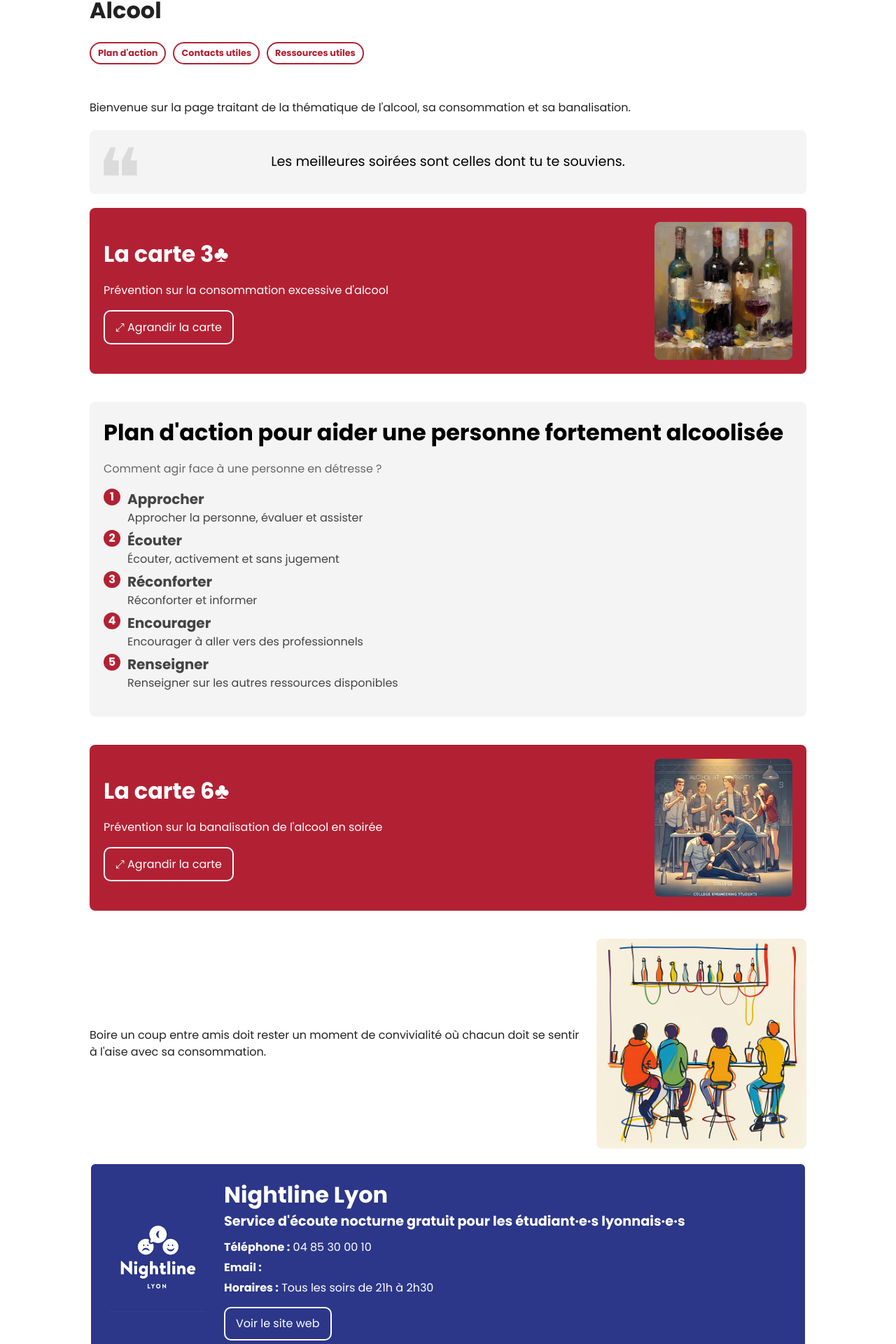
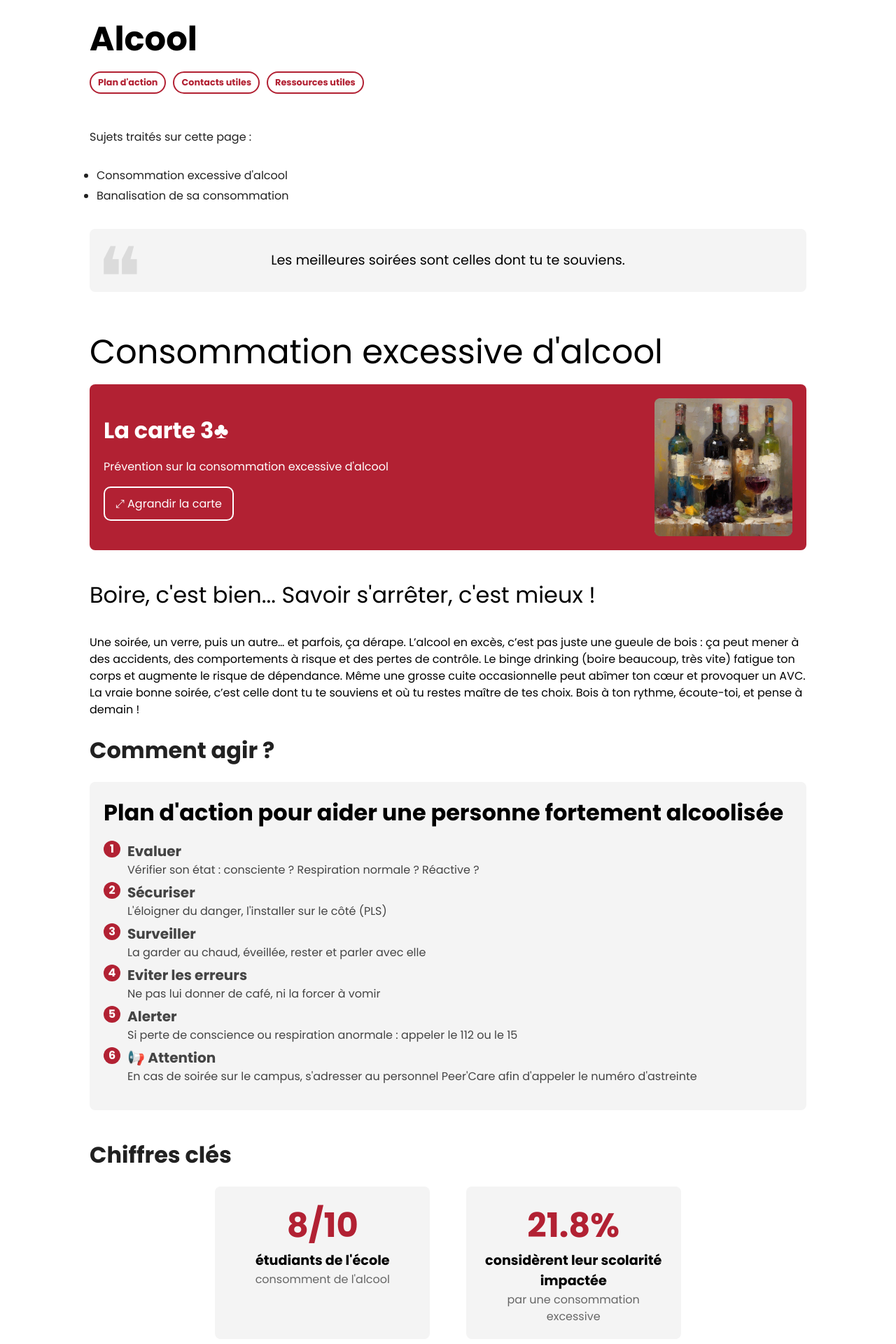
Before and after one commit to aeecleclair/safety_cards_react, a React (Vite) app in the folder front/: page /alcool in a window 1280 px wide. Shown: the part 268-2188 px from the top of the page at 70% size. Built offline with nearby package versions, Linux system fonts and the light colour scheme.

Commit message:
Page Alcool

```diff
--- a/front/src/components/Footer.jsx
+++ b/front/src/components/Footer.jsx
@@ -4,7 +4,7 @@ import "./footer.css";
 const Footer = () => {
   return (
     <footer>
-      <p>Aucune hiérarchie n'a été faite dans la présentation des thématiques ; elles sont inscrites par ordre alphabétique.</p>
+      <p>Aucune hiérarchie n'a été faite dans la présentation des thématiques ; leur ordre est alphabétique.</p>
       <div className = "logos">
         <img src="/src/assets/logo_nb_bis.png" alt="Logo Safety Cards" className="logo-safety" />
         <img src="/src/assets/2024_LOGO-CENTRALE-H_BLANC.png" alt="Logo Centrale Lyon" className="logo-centrale" />
--- a/front/src/pages/Home.jsx
+++ b/front/src/pages/Home.jsx
@@ -116,7 +116,7 @@ const Home = () => {
 
           title="Plan d'action pour les Premiers Secours en Santé Mentale"
           subtitle="Comment agir face à une personne en détresse ?"
-          items={items2} //on fait appelle à des constantes de début de la page
+          items={items2} //on fait appel à des constantes de début de la page
 
       />
       </div>
--- a/front/src/pages/Risques-addictifs/Alcool.jsx
+++ b/front/src/pages/Risques-addictifs/Alcool.jsx
@@ -5,6 +5,7 @@ import ExternalLinkBlock from "../../components/Liens-ext";
 import Components from "../../components/Common";
 import ContactCard from "../../components/Contact";
 import React from "react";
+import { Chiffre, ChiffresGroup } from "../../components/Chiffres";
 import "../../App.css";
 
 const { BulletList, NumberedList, TextImageRight, Navbar, YouTubeVideo} = Components;
@@ -16,13 +17,18 @@ const navLinks = [
 ];
 
 const items = [
-  { title: "Approcher", subtitle: "Approcher la personne, évaluer et assister" },
-  { title: "Écouter", subtitle: "Écouter, activement et sans jugement" },
-  { title: "Réconforter", subtitle: "Réconforter et informer" },
-  { title: "Encourager", subtitle: "Encourager à aller vers des professionnels" },
-  { title: "Renseigner", subtitle: "Renseigner sur les autres ressources disponibles" },
+  { title: "Evaluer", subtitle: "Vérifier son état : consciente ? Respiration normale ? Réactive ?" },
+  { title: "Sécuriser", subtitle: "L'éloigner du danger, l'installer sur le côté (PLS)" },
+  { title: "Surveiller", subtitle: "La garder au chaud, éveillée, rester et parler avec elle" },
+  { title: "Eviter les erreurs", subtitle: "Ne pas lui donner de café, ni la forcer à vomir" },
+  { title: "Alerter", subtitle: "Si perte de conscience ou respiration anormale : appeler le 112 ou le 15" },
+  {title : "📢 Attention", subtitle : "En cas de soirée sur le campus, s'adresser au personnel Peer'Care afin d'appeler le numéro d'astreinte"}
 ];
 
+const data = [
+  { number: "8/10", title: "étudiants de l'école", description: "consomment de l'alcool" },
+  { number: "21.8%", title: "considèrent leur scolarité impactée", description: "par une consommation excessive" }
+];
 
 
 const resources = [
@@ -48,15 +54,18 @@ const resources = [
 const Alcool = () => {
     return (
       <div className="page">
-        <h1 className="titre-page">Alcool</h1>
+        <h1 className="titre">Alcool</h1>
         <Navbar links={navLinks} />
-        <p className="text-classic">Bienvenue sur la page traitant de la thématique de l'alcool, sa consommation et sa banalisation.
+        <p className="sous-titre-page">Sujets traités sur cette page :
       </p>
+
+      <BulletList items={["Consommation excessive d'alcool", "Banalisation de sa consommation"]} />
 
       <Quote
         text="Les meilleures soirées sont celles dont tu te souviens."
       />
 
+      <p className="titre">Consommation excessive d'alcool</p>
 
       <ImageTextPopup
         image="./src/assets/bouteilles.jpg"
@@ -67,14 +76,37 @@ const Alcool = () => {
       />
 
       <div id = "Plan_action">
+
+      <p className="sous-titre-1"> Boire, c'est bien... Savoir s'arrêter, c'est mieux !</p>
+      <p className="texte"> Une soirée, un verre, puis un autre… et parfois, ça dérape. L’alcool en excès, c’est pas juste une gueule de bois : ça peut mener à des accidents, des comportements à risque et des pertes de contrôle. Le binge drinking (boire beaucoup, très vite) fatigue ton corps et augmente le risque de dépendance. Même une grosse cuite occasionnelle peut abîmer ton cœur et provoquer un AVC. La vraie bonne soirée, c’est celle dont tu te souviens et où tu restes maître de tes choix. Bois à ton rythme, écoute-toi, et pense à demain !</p>
+
+      <h1 className="">Comment agir ?</h1>
       <ListeNumerotee
 
           title="Plan d'action pour aider une personne fortement alcoolisée"
-          subtitle="Comment agir face à une personne en détresse ?"
-          items={items} //on fait appelle à des constantes de début de la page
+          items={items} //on fait appel à des constantes de début de la page
 
       />
+      <h1 className="">Chiffres clés</h1>
+      <ChiffresGroup chiffres={data} />
 
+
+      <h1 className="">Besoin d'en parler ?</h1>
+      <div id = "Contacts">
+      <ContactCard
+        image="/src/assets/nightline_logo.png"
+        title="Nightline Lyon"
+        subtitle="Service d'écoute nocturne gratuit pour les étudiant·e·s lyonnais·e·s"
+        phone="04 85 30 00 10"
+        email=""
+        hours="Tous les soirs de 21h à 2h30"
+        textButton="Voir le site web"
+        link="https://www.nightline.fr/lyon"
+      />
+      </div>
+
+
+      <p className="titre">Banalisation de l'alcool en soirée</p>
 
       <ImageTextPopup
         image="./src/assets/Alcool.webp"
@@ -92,21 +124,6 @@ const Alcool = () => {
       imageSrc="/src/assets/alcool.jpg" />
 
 
-
-      <div id = "Contacts">
-      <ContactCard
-        image="/src/assets/nightline_logo.png"
-        title="Nightline Lyon"
-        subtitle="Service d'écoute nocturne gratuit pour les étudiant·e·s lyonnais·e·s"
-        phone="04 85 30 00 10"
-        email=""
-        hours="Tous les soirs de 21h à 2h30"
-        textButton="Voir le site web"
-        link="https://www.nightline.fr/lyon"
-      />
-      </div>
-
-
       </div>
       <div id = "Ressources_utiles">
       <ExternalLinkBlock
```
